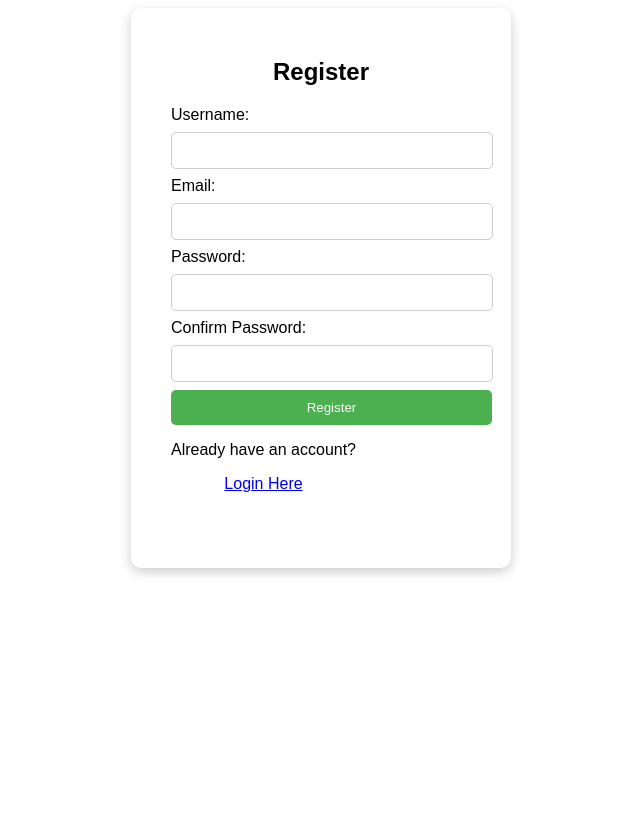
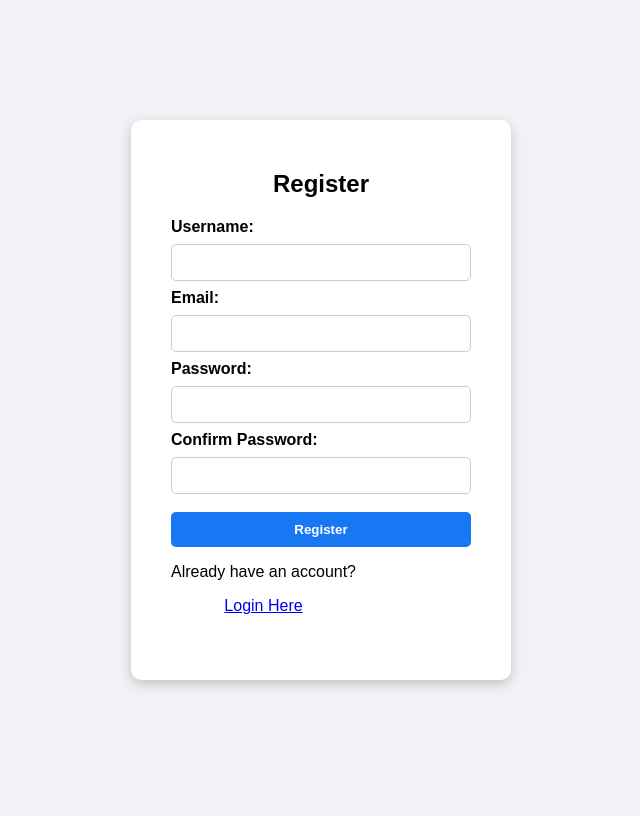
Before and after one commit to snehha017/To-do-List, a Flask app: page / in a window 1280 px wide. Shown: the whole page, without its empty margins (319-959 px from the left). After the commit the page ends 688 px from the top, so only its background shows below. Run offline with Flask 3, Linux system fonts and the light colour scheme.

Commit message:
customized the stylesheet for registration and login

```diff
--- a/templates/registration.html
+++ b/templates/registration.html
@@ -2,22 +2,23 @@
 <html lang="en">
 <head>
     <meta charset="UTF-8">
-    <title>Signup</title>
+    <title>Register</title>
     <style>
-        body{
+body {
   font-family: Arial, sans-serif;
-            background: white;
+  background: #f0f2f5;
   display: flex;
   justify-content: center;
-            align-content: center;
+  align-items: center; /* changed from align-content to align-items */
   height: 100vh;
+  margin: 0;
 }
 
-        .signup-container{
+.signup-container {
   background: white;
   padding: 30px 40px;
   border-radius: 10px;
-            box-shadow: 0 4px 12px rgba(0,0,0,0.2);
+  box-shadow: 0 4px 12px rgba(0, 0, 0, 0.2);
   width: 300px;
   height: 500px;
 }
@@ -35,6 +36,35 @@
   margin: 8px 0;
   border-radius: 5px;
   border: 1px solid #ccc;
+  box-sizing: border-box;
+}
+
+label {
+  margin-bottom: 8px;
+  font-weight: bold;
+}
+
+button {
+  width: 100%;
+  padding: 10px;
+  background-color: #1877f2;
+  color: white;
+  border: none;
+  border-radius: 5px;
+  cursor: pointer;
+  font-weight: bold;
+  margin-top: 10px;
+}
+
+button:hover {
+  background-color: #1877f2;
+}
+
+.error {
+  color: red;
+  font-size: 0.9em;
+  margin-top: 10px;
+  text-align: center;
 }
 
 .input i {
@@ -45,27 +75,12 @@
   font-size: 20px;
 }
 
-        button {
-            width: 107%;
-            padding: 10px;
-            background-color: #4CAF50;
-            color: white;
-            border: none;
-            border-radius: 5px;
-            cursor: pointer;
-        }
-
-        .error {
-            color: red;
-            font-size: 0.9em;
-        }
-
-        .panel{
+.panel {
   position: absolute;
   justify-content: center;
   text-align: center;
+}
 
-        }
     </style>
 </head>
 
@@ -99,7 +114,7 @@
             <input type="password" id="confirm_password" name="confirm_password" required><br>
             <label id="cnfpwdrslt"></label>
             {% if error %}
-                <p style="color: red;">{{ error }}</p>
+                <p style="color: red; text-align: center;">{{ error }}</p>
             {% endif %}
 
 
```
Also changed, not shown: templates/login.html (+71 -7 lines). Lines whose indentation alone changed are shown as unchanged.
